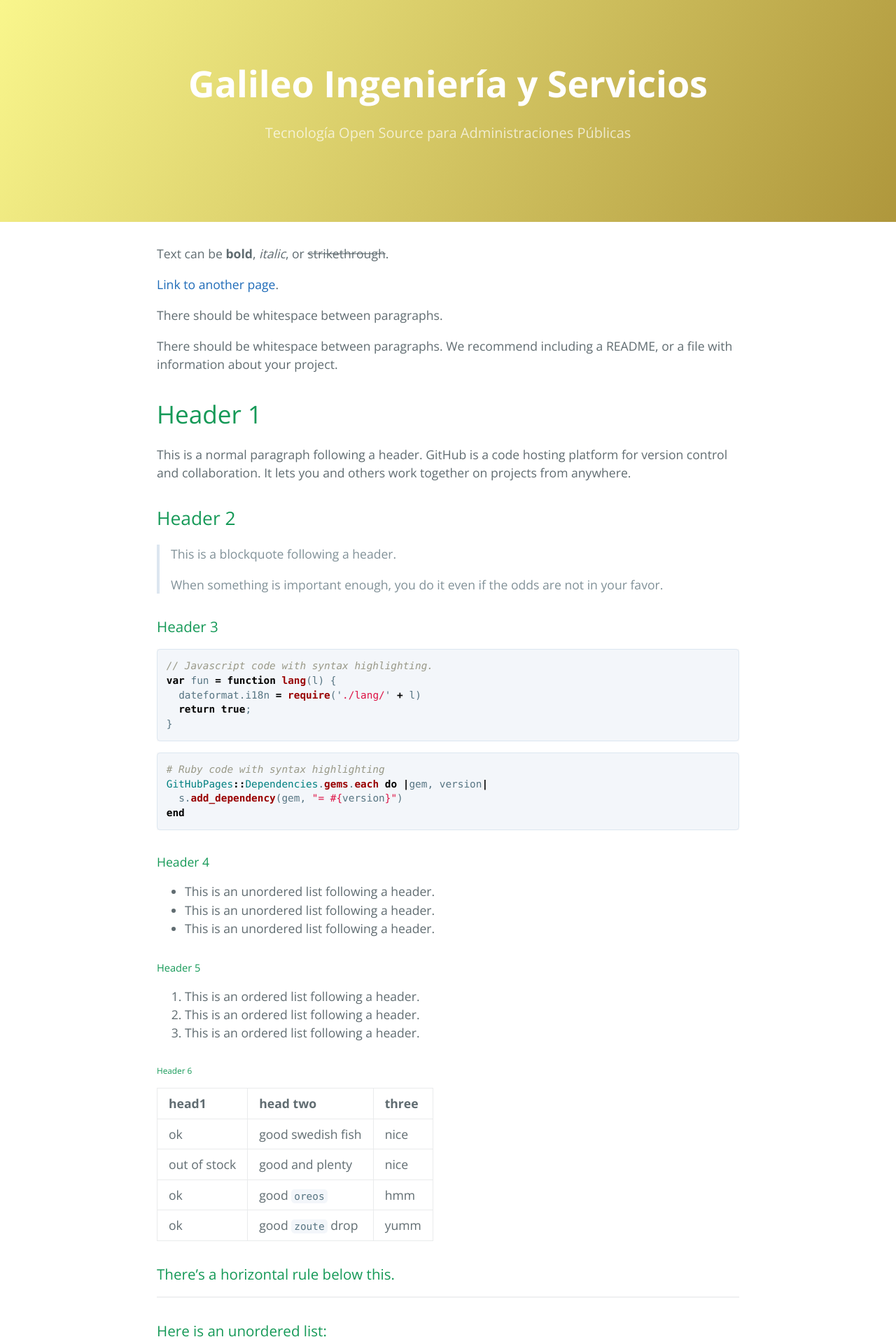
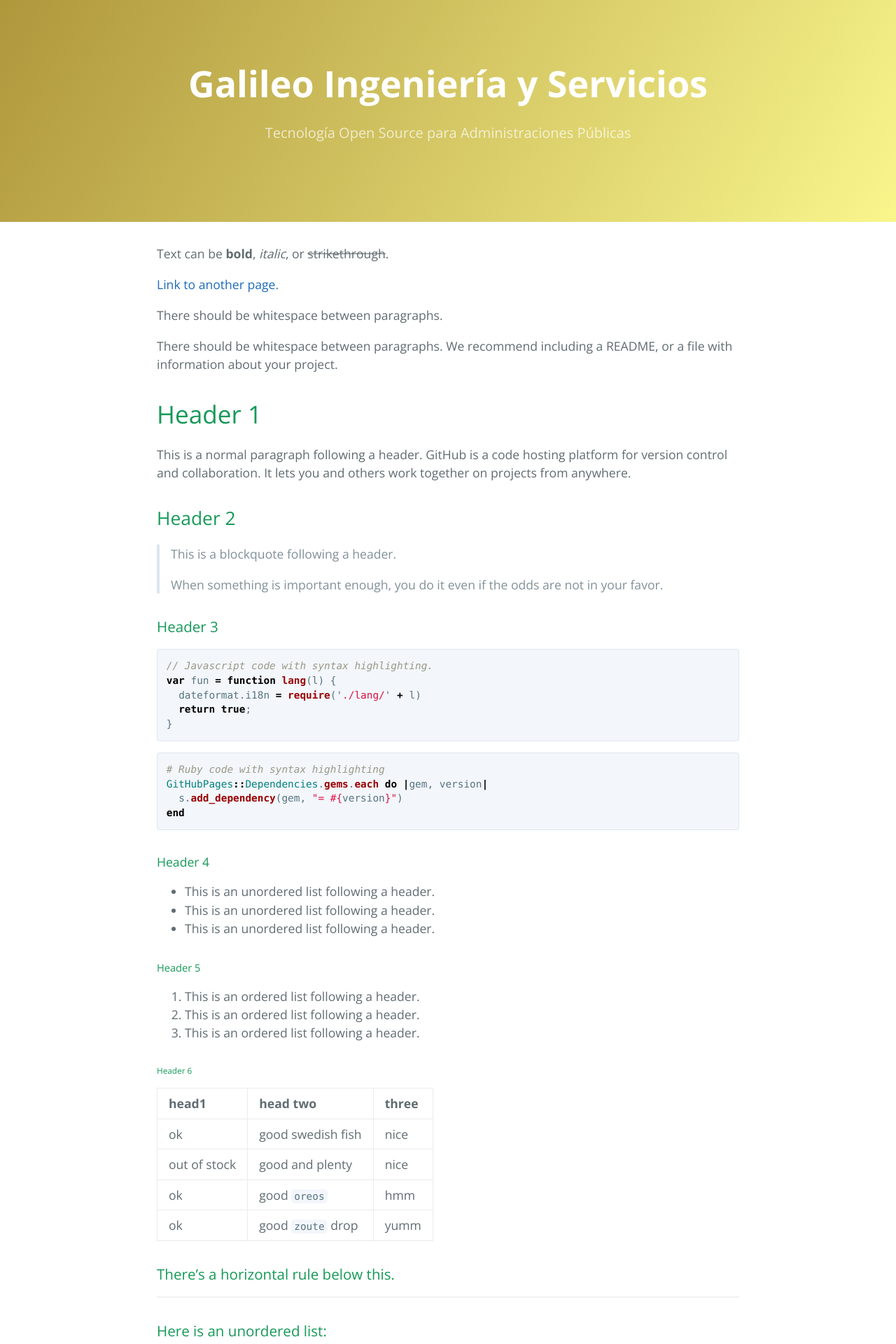
Before and after one commit to GalileoIyS/GalileoIyS.github.io, a Jekyll site: the page built from index.md, in a window 1280 px wide. Shown: the top 1920 px of the page at 70% size. Built offline with Jekyll 4.4.1, drawn with Linux system fonts in a browser that asks for light colours.

Commit message:
changed header colors

```diff
--- a/_sass/variables.scss
+++ b/_sass/variables.scss
@@ -4,8 +4,8 @@ $medium-breakpoint: 42em !default;
 
 // Headers
 $header-heading-color: #fff !default;
-$header-bg-color: #AF973C !default;
-$header-bg-color-secondary: #F9F68C !default;
+$header-bg-color: #F9F68C !default;
+$header-bg-color-secondary: #AF973C !default;
 
 // Text
 $section-headings-color: #159957 !default;
```
